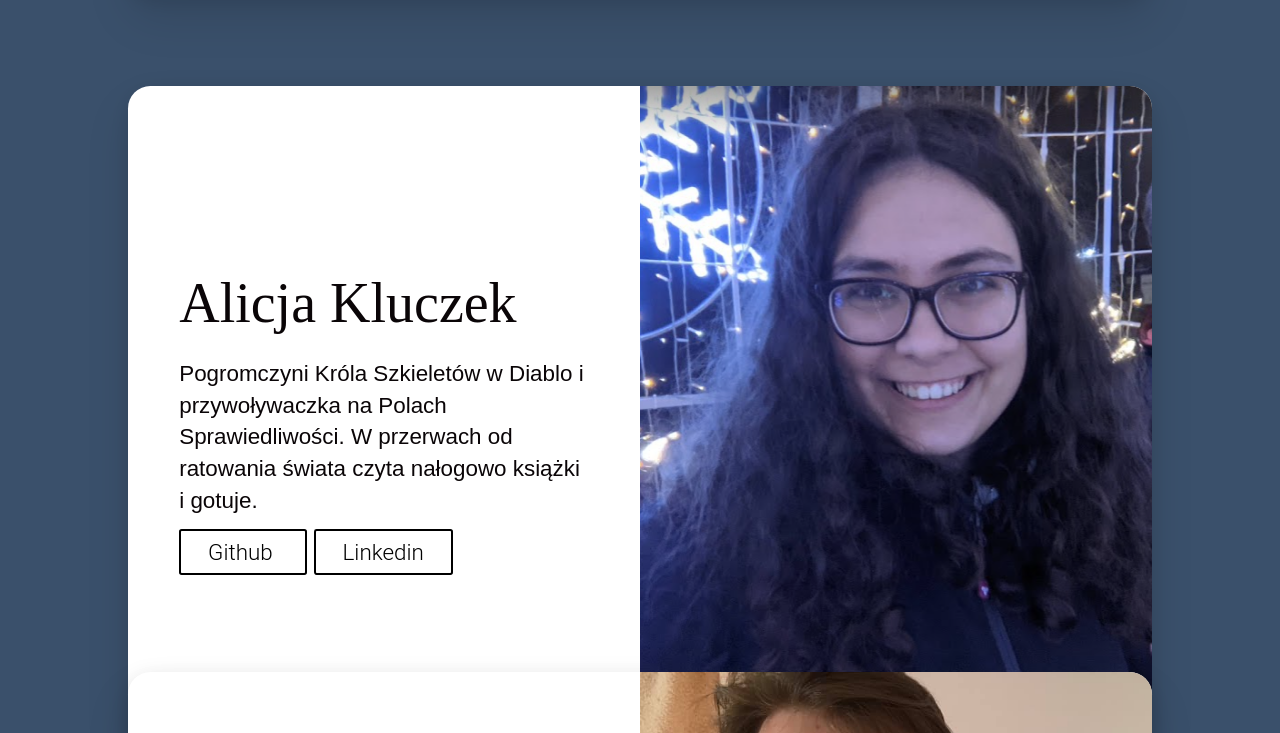
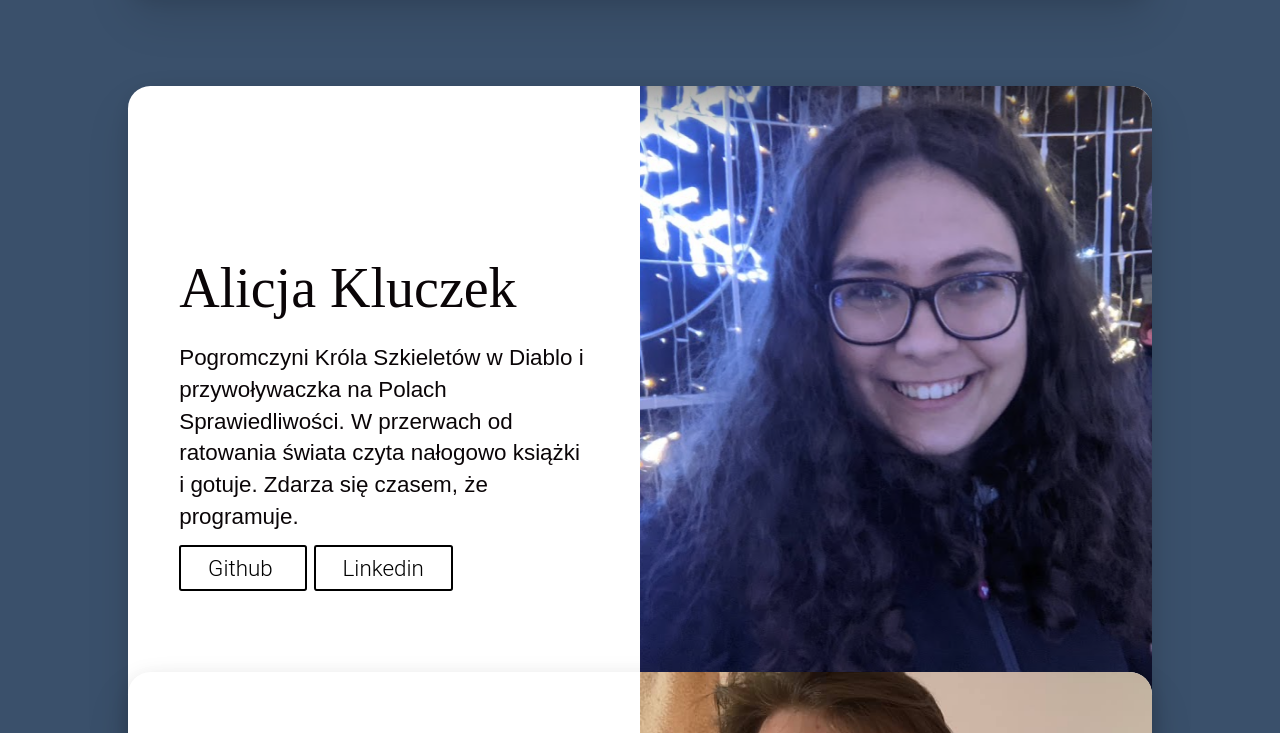
Before and after one commit to LatajaceSwistaki/LatajaceSwistaki, a plain HTML site: page index.html in a window 1280 px wide. Shown: the part 522-1255 px from the top of the page. Drawn offline with Linux system fonts and the light colour scheme.

Commit message:
Add another comment for Alicja's profile.

```diff
--- a/index.html
+++ b/index.html
@@ -23,7 +23,7 @@
                     <div>
                         <h2>Alicja Kluczek</h2>
                         <p> Pogromczyni Króla Szkieletów w Diablo i przywoływaczka na Polach Sprawiedliwości.
-                            W przerwach od ratowania świata czyta nałogowo książki i gotuje.
+                            W przerwach od ratowania świata czyta nałogowo książki i gotuje. Zdarza się czasem, że programuje.
                         </p>
                         <div>
                             <a href="https://github.com/LightFelicis" target="_blank" class="button1"> Github </a>
```
